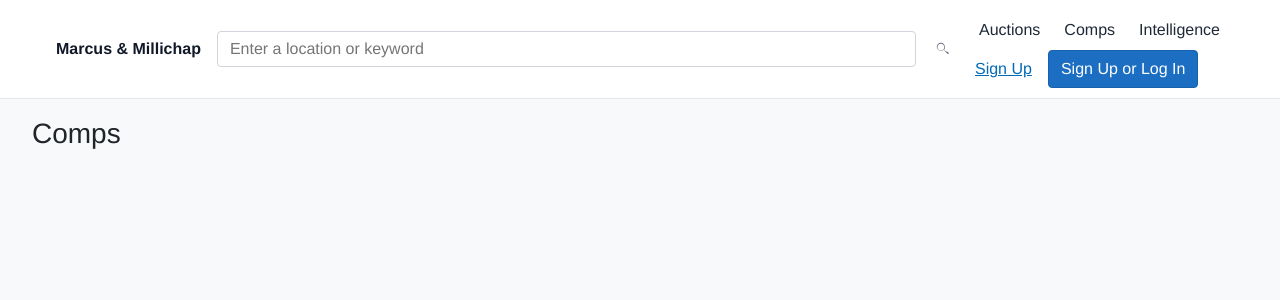
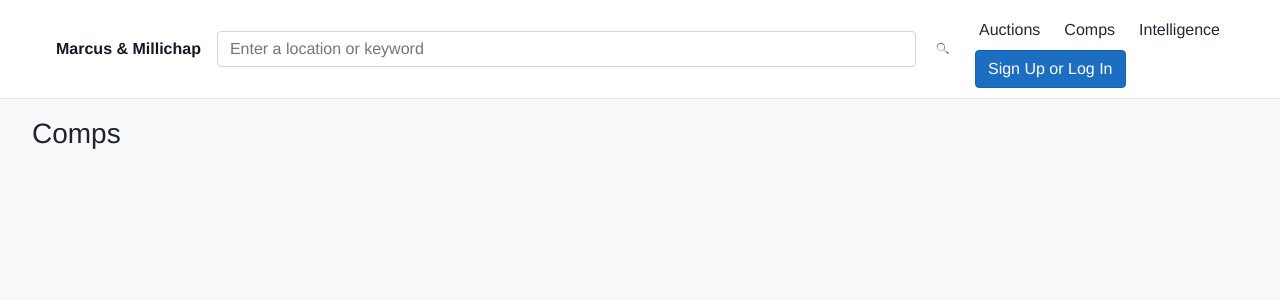
Before and after one commit to frankendoodle/auction-poc, an ASP.NET Core app: page /comps in a window 1280 px wide; the page is wider, and only the part inside the window is pictured. Shown: the top 300 px of that part. Run offline with ASP.NET Core 8, Linux system fonts and the light colour scheme; style sheets or scripts are compiled from the project's sources; some libraries are stand-ins or nearby versions.

Commit message:
TopNav: remove duplicate 'Sign Up' link; keep single 'Sign Up or Log In' CTA when logged out
Co-Authored-By: frank.goulart@marcusmillichap.com <fggoulart@yahoo.com>

```diff
--- a/Components/Layout/TopNav.razor
+++ b/Components/Layout/TopNav.razor
@@ -47,7 +47,6 @@
                 </Authorized>
                 <NotAuthorized>
                     <div class="mm-header__right d-flex align-items-center gap-3">
-                        <a href="/register" class="user-menu-link" style="cursor:pointer">Sign Up</a>
                         <a href="/login" class="btn btn-primary" style="cursor:pointer">Sign Up or Log In</a>
                     </div>
                 </NotAuthorized>
```
